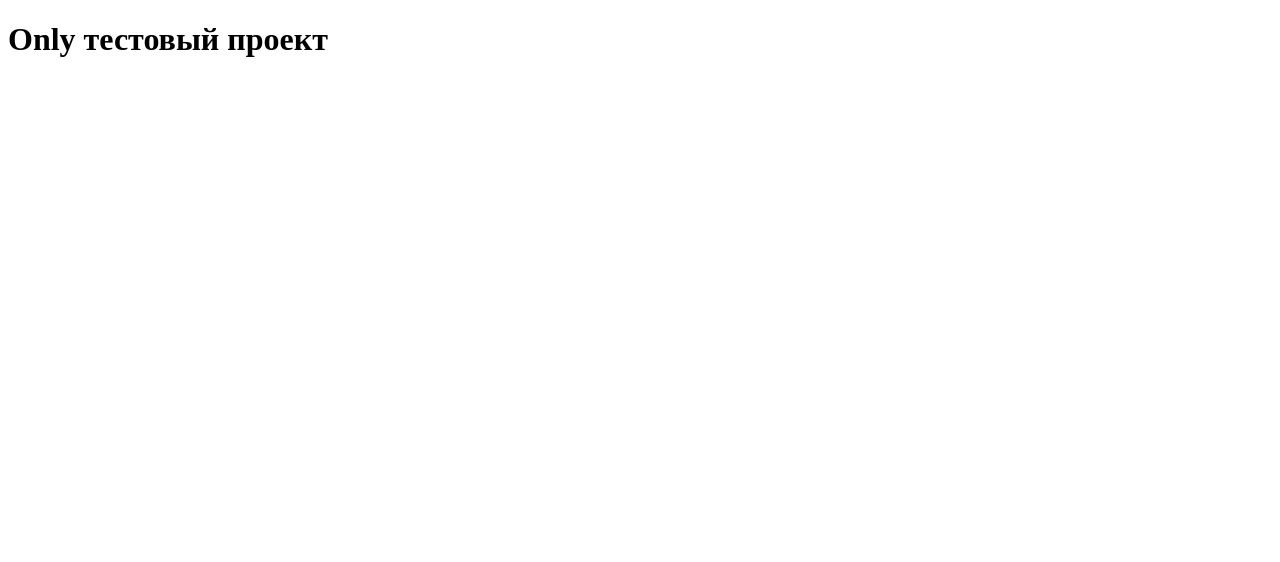
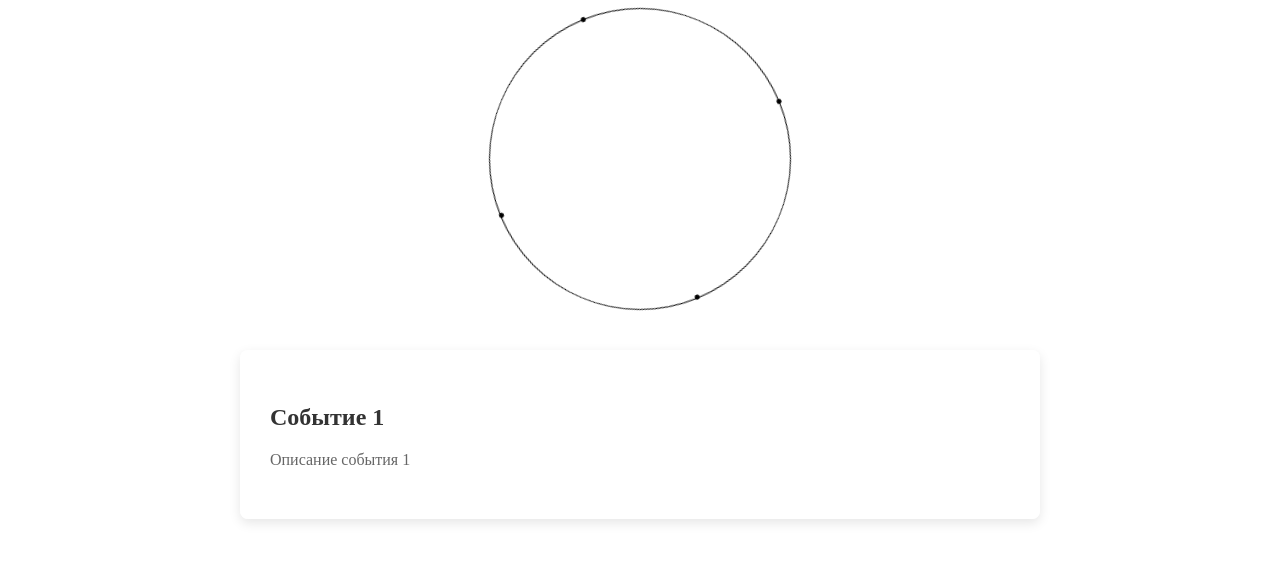
Before and after one commit to Stepan-Suprunov/Only_test, a React app: page / in a window 1280 px wide. Shown: the top 562 px of the page. Built offline with nearby package versions, Linux system fonts and the light colour scheme.

Commit message:
Circle and Swiper components initialized

```diff
--- a/src/App.tsx
+++ b/src/App.tsx
@@ -1,9 +1,13 @@
 import React from 'react';
+import 'swiper/css';
+import {Swiper, Circle} from './components/index';
 
 function App() {
+
     return (
         <div>
-            <h1>Only тестовый проект</h1>
+            <Circle/>
+            <Swiper/>
         </div>
     );
 };
--- /dev/null
+++ b/src/components/circle/index.tsx
@@ -0,0 +1,34 @@
+import React, {useEffect, useRef} from "react";
+import {gsap} from 'gsap';
+import styles from './style.module.scss'
+
+export function Circle() {
+
+    const circleRef = useRef<HTMLDivElement>(null);
+
+    useEffect(() => {
+        if (circleRef.current) {
+            gsap.to(circleRef.current, {
+                rotation: 360,
+                duration: 5,
+                repeat: -1
+            });
+        }
+    }, []);
+
+    return (
+            <div ref={circleRef} className={styles.circle}
+
+            >
+                {[1, 2, 3, 4].map((item, index) => (
+                    <div
+                        key={index}
+                        className={styles.circlePoint}
+                        style={{
+                            transform: `rotate(${90 * index}deg) translate(150px) rotate(-${90 * index}deg)`
+                        }}
+                    />
+                ))}
+            </div>
+    );
+};
--- /dev/null
+++ b/src/components/circle/style.module.scss
@@ -0,0 +1,20 @@
+.circle {
+  width: 300px;
+  height: 300px;
+  border: 1px solid black;
+  border-radius: 50%;
+  margin: 0 auto;
+  position: relative;
+  background: white;
+
+  &Point {
+    position: absolute;
+    top: 49%;
+    left: 49%;
+    width: 5px;
+    height: 5px;
+    background: black;
+    border-radius: 50%;
+    transform-origin: 0 0;
+  }
+}
--- /dev/null
+++ b/src/components/index.ts
@@ -0,0 +1,2 @@
+export {Circle} from './circle/index'
+export {CustomSwiper as Swiper} from './swiper/index'
--- /dev/null
+++ b/src/components/swiper/index.tsx
@@ -0,0 +1,29 @@
+import styles from './style.module.scss'
+import {Swiper, SwiperSlide} from 'swiper/react';
+import {SwiperEventType} from './types'
+
+export function CustomSwiper() {
+
+    const events: SwiperEventType[] = [
+        { id: 1, title: 'Событие 1', description: 'Описание события 1' },
+        { id: 2, title: 'Событие 2', description: 'Описание события 2' },
+        { id: 3, title: 'Событие 3', description: 'Описание события 3' },
+    ];
+
+    return (
+        <div className={styles.swiperContainer}>
+            <Swiper
+                spaceBetween={50}
+                slidesPerView={1}
+                className={styles.customSwiper}
+                >
+                {events.map((event) => (
+                    <SwiperSlide key={event.id} className={styles.slide}>
+                        <h3 className={styles.title}>{event.title}</h3>
+                        <p className={styles.description}>{event.description}</p>
+                    </SwiperSlide>
+                ))}
+            </Swiper>
+        </div>
+    );
+};
--- /dev/null
+++ b/src/components/swiper/style.module.scss
@@ -0,0 +1,27 @@
+.swiperContainer {
+  max-width: 800px;
+  margin: 40px auto;
+  padding: 0 20px;
+}
+
+.customSwiper {
+  border-radius: 8px;
+  box-shadow: 0 4px 12px rgba(0, 0, 0, 0.1);
+}
+
+.slide {
+  padding: 30px;
+  background: white;
+  height: auto;
+}
+
+.title {
+  color: #333;
+  font-size: 24px;
+  margin-bottom: 15px;
+}
+
+.description {
+  color: #666;
+  line-height: 1.6;
+}
--- /dev/null
+++ b/src/components/swiper/types.ts
@@ -0,0 +1,5 @@
+export type SwiperEventType = {
+    id: number;
+    title: string;
+    description: string;
+};
--- a/src/index.tsx
+++ b/src/index.tsx
@@ -1,7 +1,6 @@
 import React from 'react';
 import ReactDOM from 'react-dom/client';
 import App from './App';
-import styles from './styles.module.scss';
 
 const root = ReactDOM.createRoot(
     document.getElementById('root') as HTMLElement
--- a/webpack.config.js
+++ b/webpack.config.js
@@ -19,19 +19,35 @@ module.exports = {
                 use: 'ts-loader',
             },
             {
+                test: /\.s[ac]ss$/i,
+                exclude: /\.module\.s[ac]ss$/,
+                use: ['style-loader', 'css-loader', 'sass-loader']
+            },
+            {
                 test: /\.module\.s[ac]ss$/,
                 use: [
-                    "style-loader",
+                    'style-loader',
                     {
-                        loader: "css-loader",
+                        loader: 'css-loader',
                         options: {
                             modules: {
-                                localIdentName: "[name]__[local]--[hash:base64:5]",
+                                auto: true,
+                                localIdentName: '[name]__[local]--[hash:base64:5]',
+                                exportLocalsConvention: 'camelCase',
                             },
                         },
                     },
-                    "sass-loader",
+                    {
+                        loader: 'sass-loader',
+                        options: {
+                            implementation: require('sass'),
+                        },
+                    },
                 ],
+            },
+            {
+                test: /\.css$/,
+                use: ['style-loader', 'css-loader']
             },
         ],
     },
```
Also changed, not shown: package.json (+7 -4 lines), src/styles.module.scss (deleted), 1 other file (tests, documents, lock files or other folders).
